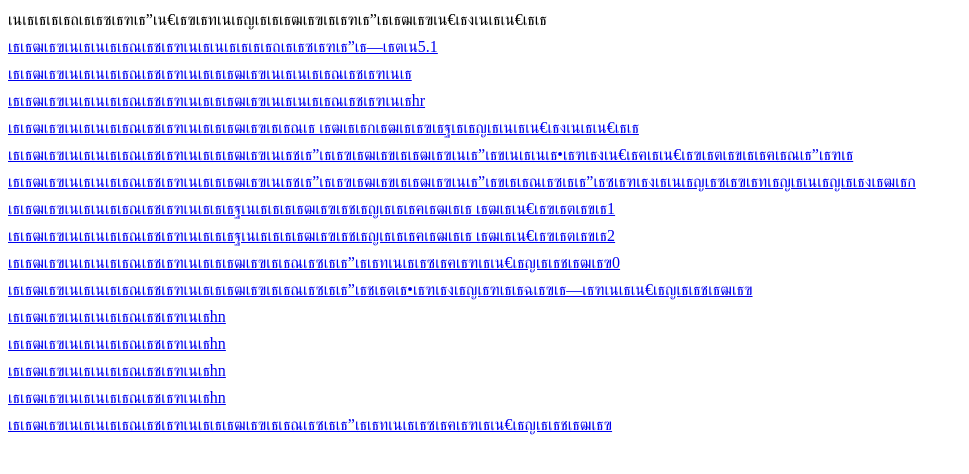
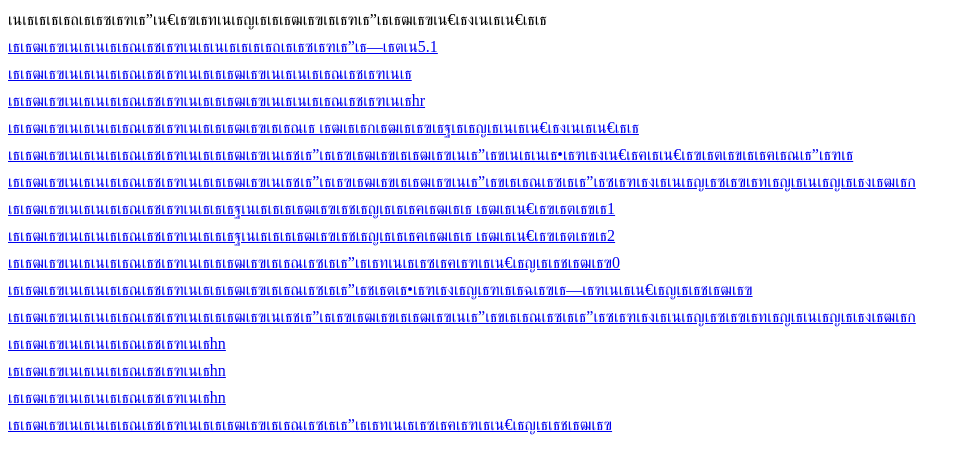
Before and after one commit to meen6767/meen6767, a plain HTML site: page index.html in a window 1280 px wide. Shown: the whole page, without its empty margins (0-969 px from the left). Drawn offline with Linux system fonts and the light colour scheme.

Commit message:
Update link text for 7.0.html in index.html

```diff
--- a/index.html
+++ b/index.html
@@ -15,7 +15,7 @@
       <a href="6.3.html" target=_blank>การใช้คำสั่งคะแนนการสอบกลางภาคเรียน2</a><br>
       <a href="6.6.html" target=_blank>การใช้คำสั่งการกำหนดพื้นหลังเอกสาร0</a><br>
       <a href="6.8.html" target=_blank>การใช้คำสั่งการกำหนดสีตัวอักษรทั้งเอกสาร</a><br>
-      <a href="7.0.html" target=_blank>การใช้คำสั่งhn</a><br>
+      <a href="7.0.html" target=_blank>การใช้คำสั่งการแสดงรายการโดยกำหนดหัวข้อหรือข้อความ</a><br>
       <a href="tanaton1.html" target=_blank>การใช้คำสั่งhn</a><br>
       <a href="tanaton2.html" target=_blank>การใช้คำสั่งhn</a><br>
       <a href="tanaton3.html" target=_blank>การใช้คำสั่งhn</a><br>
```
